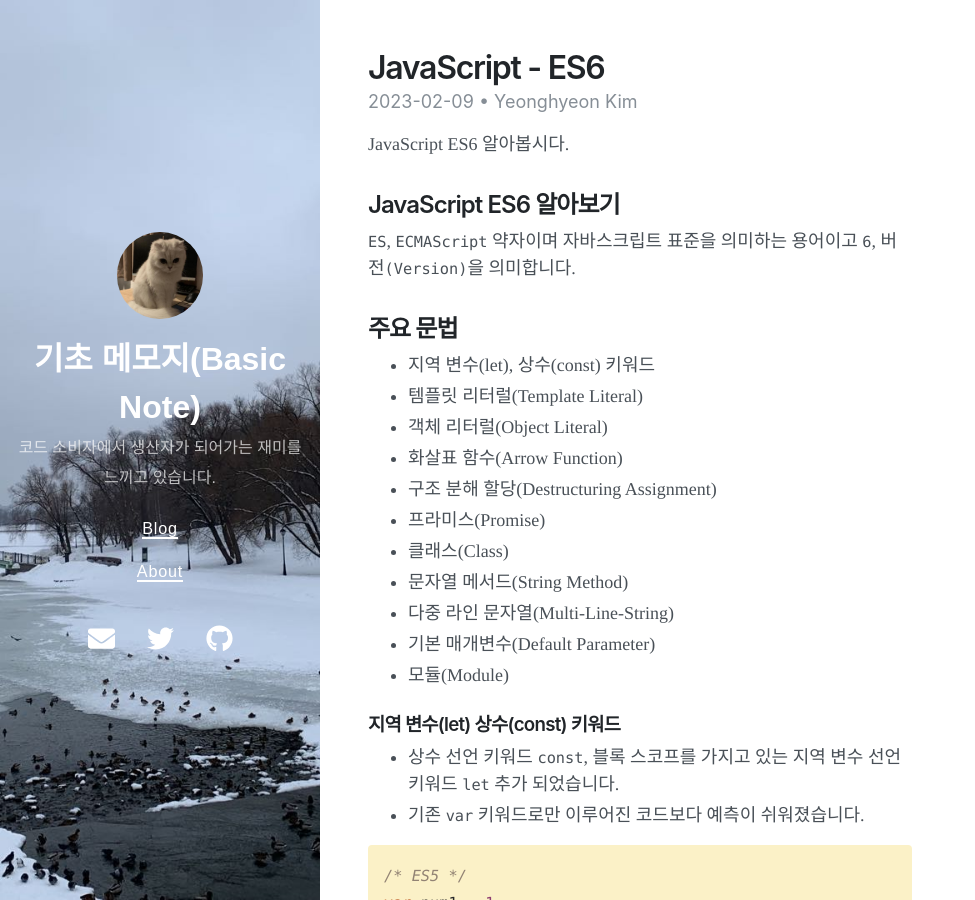
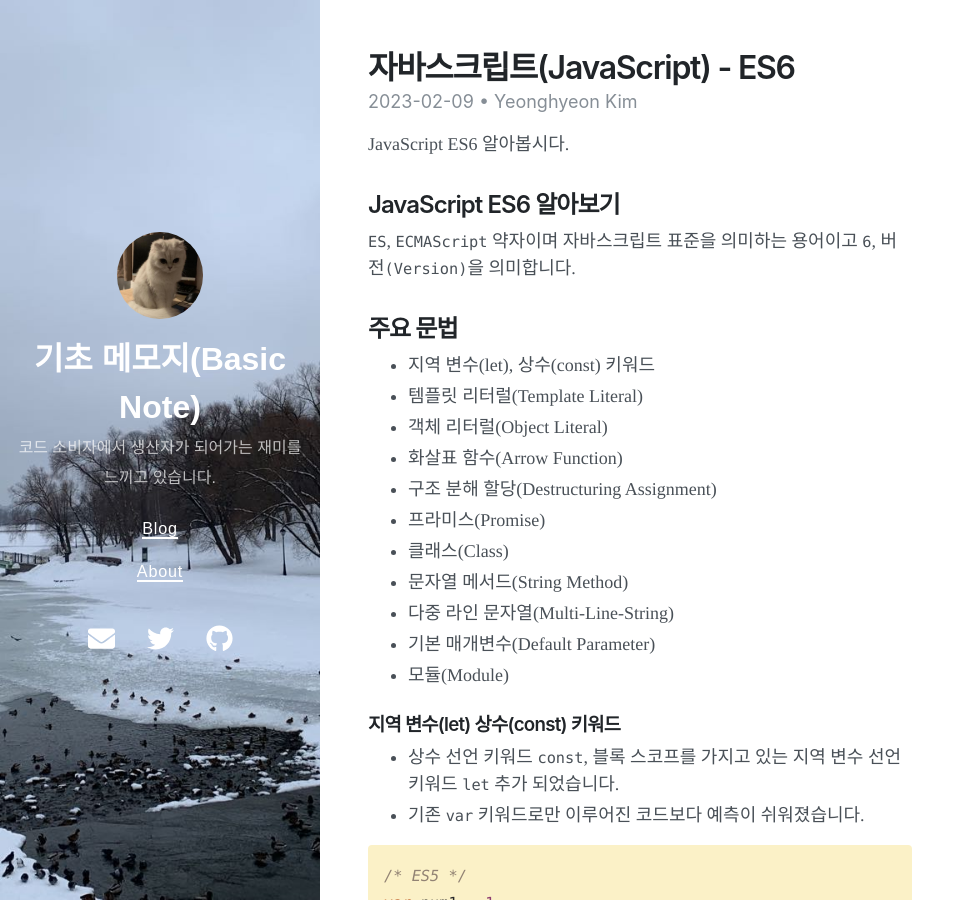
Before and after one commit to yeong-hyeon-kim/yeong-hyeon-kim.github.io, a Jekyll site: the page built from _posts/2023-02-09-ES6-About.md, in a window 1280 px wide and 900 px high. Shown: the whole window, without its empty margins (0-975 px from the left). Built offline with Jekyll 4.4.1, drawn with Linux system fonts in a browser that asks for light colours; nearby versions of some CDN libraries.

Commit message:
Edit 'JS ES6'

```diff
--- a/_posts/2023-02-09-ES6-About.md
+++ b/_posts/2023-02-09-ES6-About.md
@@ -1,6 +1,6 @@
 ---
 layout: post
-title:  "JavaScript - ES6"
+title:  "자바스크립트(JavaScript) - ES6"
 crawlertitle: "About JavaScript ES6"
 summary: "JavaScript"
 date:   2023-02-09 11:00:00 +0900
```
